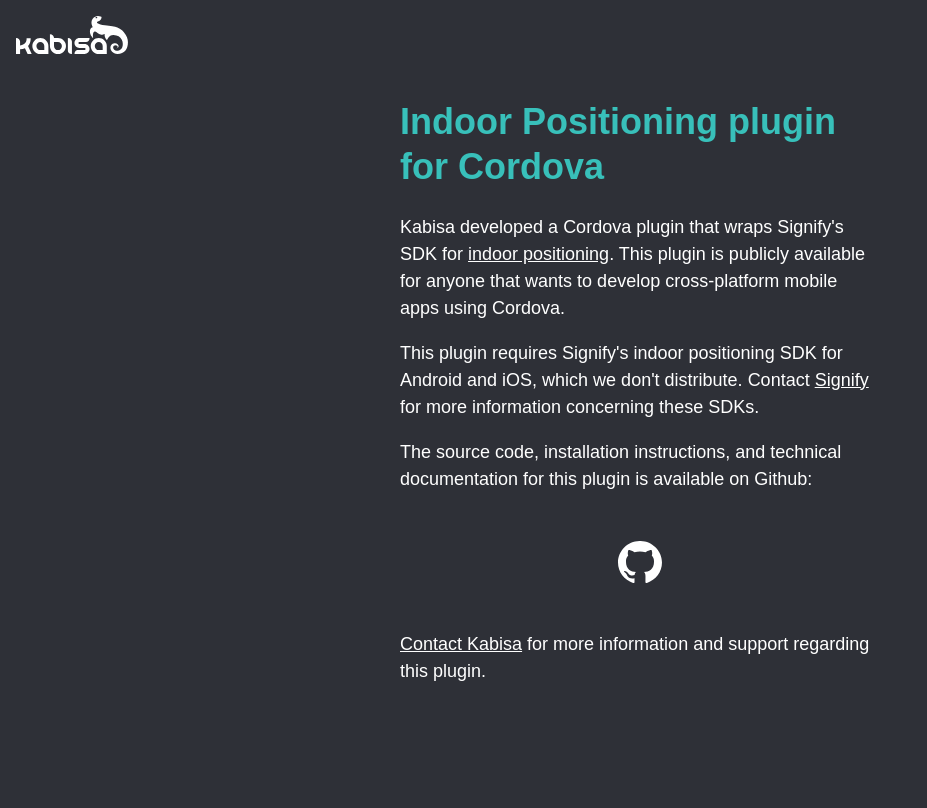
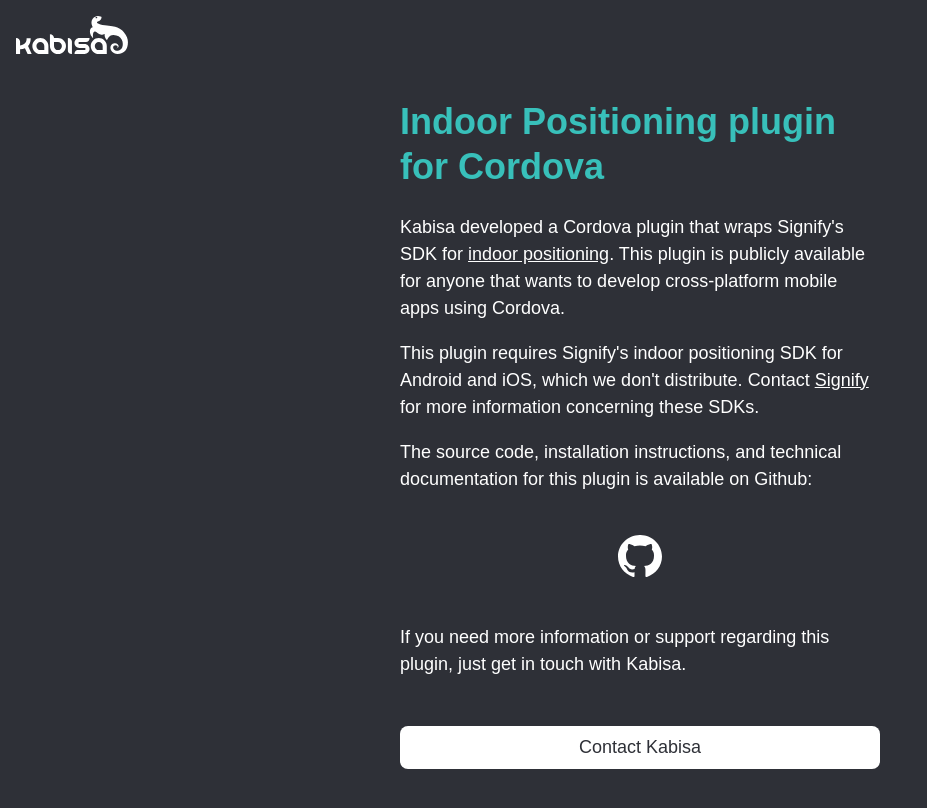
Before and after one commit to kabisa/indoor-positioning-cordova-plugin, a website: page docs/index.html in a window 1280 px wide. Shown: the whole page, without its empty margins (0-927 px from the left). Drawn offline with Linux system fonts and the light colour scheme.

Commit message:
Turn contact link into a button and shrink area of Github link

```diff
--- a/docs/index.html
+++ b/docs/index.html
@@ -37,9 +37,31 @@
       }
 
       .center {
+        display: inline-block;
+        margin: 1.5rem 0 1.5rem 50%;
+      }
+
+      .center img {
+        margin-left: -50%;
+      }
+
+      a.shrink {
+        transition: background-color .2s, transform .2s;
+      }
+
+      a.shrink:active {
+        transform: scale(0.95);
+      }
+
+      .button {
+        background-color: #fff;
+        border-radius: 0.5rem;
+        color: #2e3037;
         display: flex;
         justify-content: center;
-        margin: 3rem;
+        margin: 3rem auto;
+        padding: 0.5rem;
+        text-decoration: none;
       }
     </style>
   </head>
@@ -62,12 +84,13 @@
       <p>
         The source code, installation instructions, and technical documentation for this plugin is available on Github:
       </p>
-      <a class="center" href="https://github.com/kabisa/indoor-positioning-cordova-plugin">
+      <a class="center shrink" href="https://github.com/kabisa/indoor-positioning-cordova-plugin">
         <img src="github-logo-white.svg" alt="Github logo" />
       </a>
       <p>
-        <a href="https://www.kabisa.nl/contact/">Contact Kabisa</a> for more information and support regarding this plugin.
+        If you need more information or support regarding this plugin, just get in touch with Kabisa.
       <p>
+      <a class="button shrink" href="https://www.kabisa.nl/contact/">Contact Kabisa</a>
     </main>
   </body>
 </html>
```
